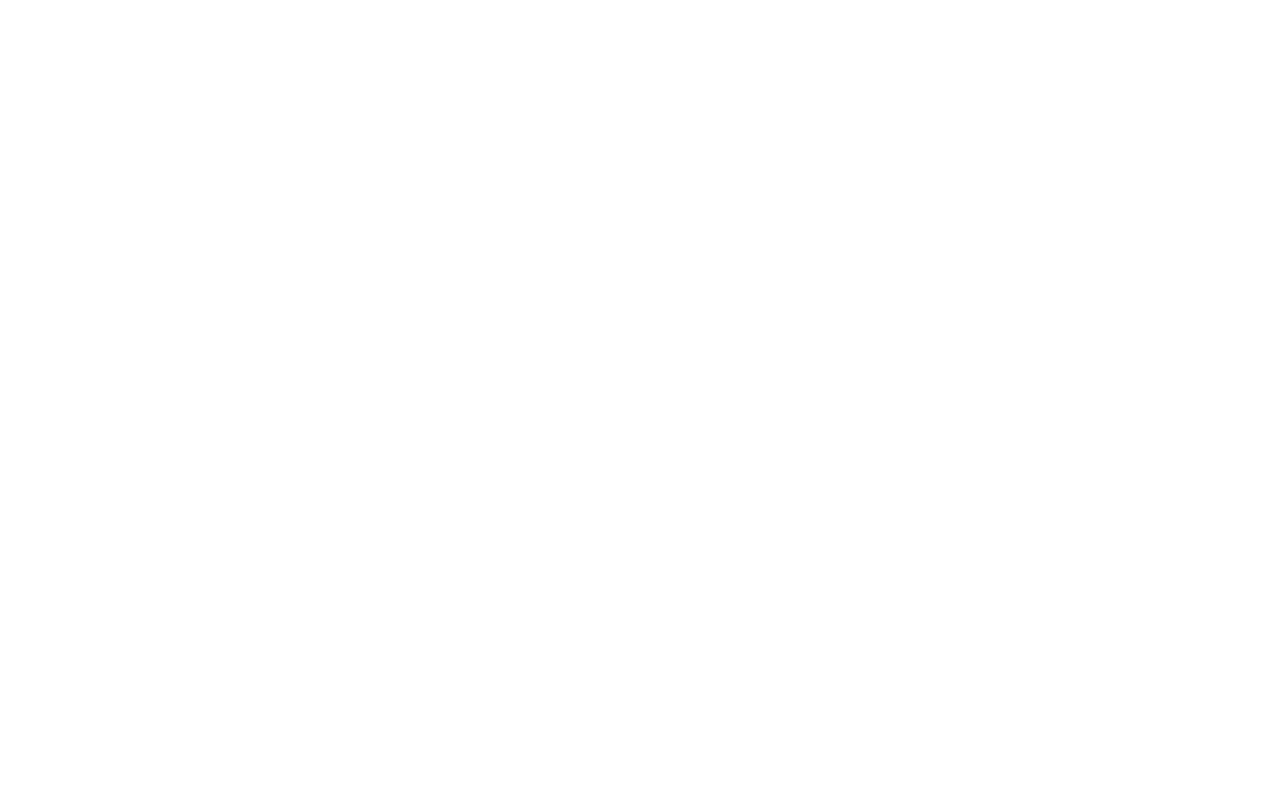
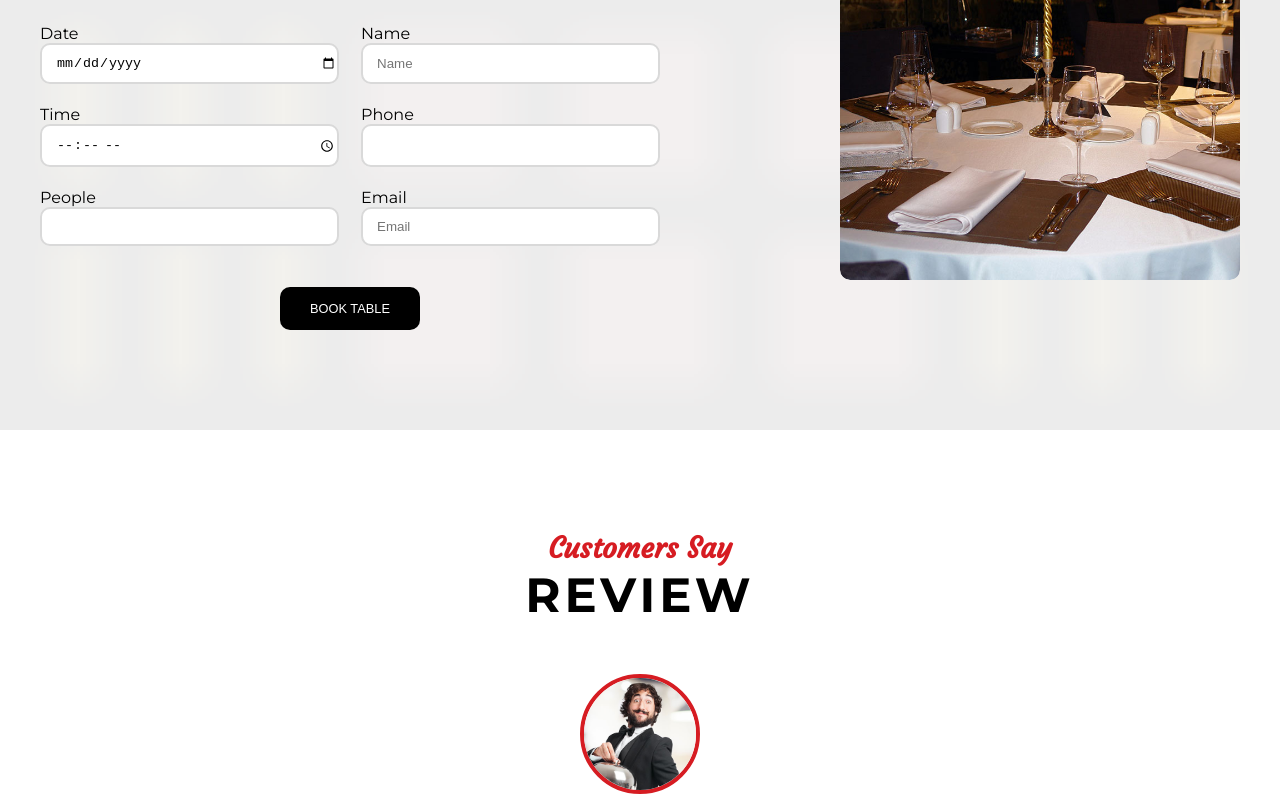
Before and after one commit to ericholdridge/react-restaurant, a React (Create React App) app: page / in a window 1280 px wide. Shown: the part 4540-5340 px from the top of the page. Before the commit the page ends 4320 px from the top, so only its background shows below. Built offline with nearby package versions, Linux system fonts and the light colour scheme; some icons are missing.

Commit message:
Added: Reservation and Review section.

```diff
--- a/src/App.js
+++ b/src/App.js
@@ -8,6 +8,8 @@ import Discover from "./components/Discover/Discover";
 import Intro from "./components/Intro/Intro";
 import Menu from "./components/Menu/Menu";
 import Events from "./components/Events/Events";
+import Reservation from "./components/Reservation/Reservation";
+import Review from "./components/Review/Review";
 
 const App = () => {
   return (
@@ -18,6 +20,8 @@ const App = () => {
       <Intro />
       <Menu />
       <Events />
+      <Reservation />
+      <Review />
     </div>
   );
 };
--- /dev/null
+++ b/src/components/Reservation/Reservation.js
@@ -0,0 +1,66 @@
+/** @jsx jsx */
+import { css, jsx } from "@emotion/core";
+import Container from "../ReusableComponents/Container";
+import SectionHeading from "../ReusableComponents/SectionHeading";
+import ReservationForm from "./ReservationForm";
+import Button from "../ReusableComponents/Button";
+// Images
+import ReservationBg from "../../images/pattern1.png";
+import BookingImg from "../../images/booking-01.jpg";
+
+const Reservation = () => {
+  return (
+    <section className="reservation" css={styles}>
+      <Container>
+        <div className="cardLeft">
+          <SectionHeading
+            headingText1="Reservation"
+            headingText2="BOOK TABLE"
+          />
+          <ReservationForm />
+        </div>
+        <div className="image">
+          <img src={BookingImg} alt=""/>
+        </div>
+      </Container>
+    </section>
+  );
+};
+
+const styles = css`
+  width: 100%;
+  background: url('${ReservationBg}')no-repeat center/cover;
+  .container {
+    padding: 100px 0;
+    display: flex;
+    justify-content: space-between;
+    .cardLeft {
+      width: 100%;
+      max-width: 620px;
+      .sectionHeading {
+        text-align: center;
+        padding: 0 0 50px 0;
+      }
+      .reservationForm {
+      }
+    }
+    .image {
+      width: 100%;
+      max-width: 400px;
+      max-height: 400px;
+      border-radius: 10px;
+      overflow: hidden;
+      img {
+        width: 100%;
+        border-radius: 10px;
+        display: block;
+        transition: all 800ms;
+        &:hover {
+          transform: scale(1.2);
+        }
+      }
+    }
+  }
+`;
+
+export default Reservation;
--- /dev/null
+++ b/src/components/Reservation/ReservationForm.js
@@ -0,0 +1,68 @@
+/** @jsx jsx */
+import { css, jsx } from "@emotion/core";
+import Button from "../ReusableComponents/Button";
+
+const ReservationForm = () => {
+  return (
+    <form action="" className="reservationForm" css={styles}>
+      <div>
+        <label>Date</label>
+        <input type="date" />
+      </div>
+      <div>
+        <label>Name</label>
+        <input type="text" placeholder="Name" />
+      </div>
+      <div>
+        <label>Time</label>
+        <input type="time" />
+      </div>
+      <div>
+        <label>Phone</label>
+        <input type="text" />
+      </div>
+      <div>
+        <label>People</label>
+        <input type="text" />
+      </div>
+      <div>
+        <label>Email</label>
+        <input type="text" placeholder="Email" />
+      </div>
+      <Button btnText="BOOK TABLE" />
+    </form>
+  );
+};
+
+const styles = css`
+  width: 100%;
+  display: flex;
+  justify-content: space-between;
+  flex-wrap: wrap;
+  div {
+    width: 100%;
+    max-width: 299px;
+    max-height: 60px;
+    margin: 0 0 40px 0;
+    input {
+      width: 100%;
+      height: 100%;
+      border-radius: 10px;
+      outline: none;
+      border: 2px solid #d9d9d9;
+      padding: 0 0 0 14px;
+    }
+  }
+  .btn {
+    background: #000;
+    color: #fff;
+    text-align: center;
+    margin: 20px auto 0 auto;
+    transition: background 400ms ease-in-out;
+    &:hover {
+      background: #ec1d25;
+    }
+  }
+`;
+
+export default ReservationForm;
--- /dev/null
+++ b/src/components/Review/CustomerReview.js
@@ -0,0 +1,59 @@
+/** @jsx jsx */
+import { css, jsx } from "@emotion/core";
+
+const CustomerReview = ({ img, reviewInfo, name }) => {
+  return (
+    <div className="customerReview" css={styles}>
+      <div className="customerImage">
+        <img src={img} alt="" />
+      </div>
+      <div className="customerReviewInfo">
+        <p>{reviewInfo}</p>
+        <div className="rating">
+          <i class="fas fa-star"></i>
+          <i class="fas fa-star"></i>
+          <i class="fas fa-star"></i>
+          <i class="fas fa-star"></i>
+          <i class="fas fa-star"></i>
+        </div>
+        <span>{name}</span>
+      </div>
+    </div>
+  );
+};
+
+const styles = css`
+  width: 100%;
+  max-width: 810px;
+  margin: 0 auto;
+  cursor: pointer;
+  .customerImage {
+    width: 100%;
+    max-width: 120px;
+    max-height: 120px;
+    border-radius: 50%;
+    border: 4px solid #d61c22;
+    margin: 0 auto;
+    img {
+      width: 100%;
+      border-radius: 50%;
+    }
+  }
+  .customerReviewInfo {
+    text-align: center;
+    p {
+      line-height: 1.6;
+      padding: 20px 0 10px 0;
+    }
+    .rating {
+      color: #d61c22;
+    }
+    span {
+      display: block;
+      padding: 10px 0 0 0;
+      font-size: .8rem;
+    }
+  }
+`;
+
+export default CustomerReview;
--- /dev/null
+++ b/src/components/Review/Review.js
@@ -0,0 +1,90 @@
+/** @jsx jsx */
+import { css, jsx } from "@emotion/core";
+import Carousel from "react-elastic-carousel";
+import Container from "../ReusableComponents/Container";
+import SectionHeading from "../ReusableComponents/SectionHeading";
+import CustomerReview from "./CustomerReview";
+
+// Images
+import CustomerReview1 from "../../images/avatar-05.jpg";
+import CustomerReview2 from "../../images/avatar-04.jpg";
+
+const Review = () => {
+  return (
+    <section className="review" css={styles}>
+      <SectionHeading headingText1="Customers Say" headingText2="REVIEW" />
+      <Container>
+        <Carousel>
+          <CustomerReview
+            img={CustomerReview1}
+            reviewInfo="“ We are lorem ipsum dolor sit amet, consectetur adipiscing elit. Aenean tellus sem, mattis in pre-tium nec, fermentum viverra dui ”
+          "
+            name="MARIE SIMMONS ~ NEW YORK"
+          />
+          <CustomerReview
+            img={CustomerReview2}
+            reviewInfo="“ We are lorem ipsum dolor sit amet, consectetur adipiscing elit. Aenean tellus sem, mattis in pre-tium nec, fermentum viverra dui ”
+          "
+            name="MARIE SIMMONS ~ NEW YORK"
+          />
+          <CustomerReview
+            img={CustomerReview1}
+            reviewInfo="“ We are lorem ipsum dolor sit amet, consectetur adipiscing elit. Aenean tellus sem, mattis in pre-tium nec, fermentum viverra dui ”
+          "
+            name="MARIE SIMMONS ~ NEW YORK"
+          />
+        </Carousel>
+      </Container>
+    </section>
+  );
+};
+
+const styles = css`
+  width: 100%;
+  .sectionHeading {
+    text-align: center;
+    padding: 100px 0 50px 0;
+  }
+  .container {
+    padding: 0 0 100px 0;
+    .rec-carousel-wrapper {
+      .rec-carousel {
+        max-height: 360px;
+        min-height: 360px;
+        button {
+          background: none;
+          box-shadow: none;
+        }
+        .rec-slider-container {
+          outline: none;
+          &:active {
+            outline: none;
+          }
+          .rec-slider {
+            &:active,
+            &:focus {
+              outline: none;
+            }
+            div {
+              &:active,
+              &:focus {
+                outline: none;
+              }
+            }
+          }
+        }
+      }
+      .rec-pagination {
+        button {
+          box-shadow: none;
+          background: #666666;
+        }
+        button.rec-dot_active {
+          background: #d41b22;
+        }
+      }
+    }
+  }
+`;
+
+export default Review;
```
